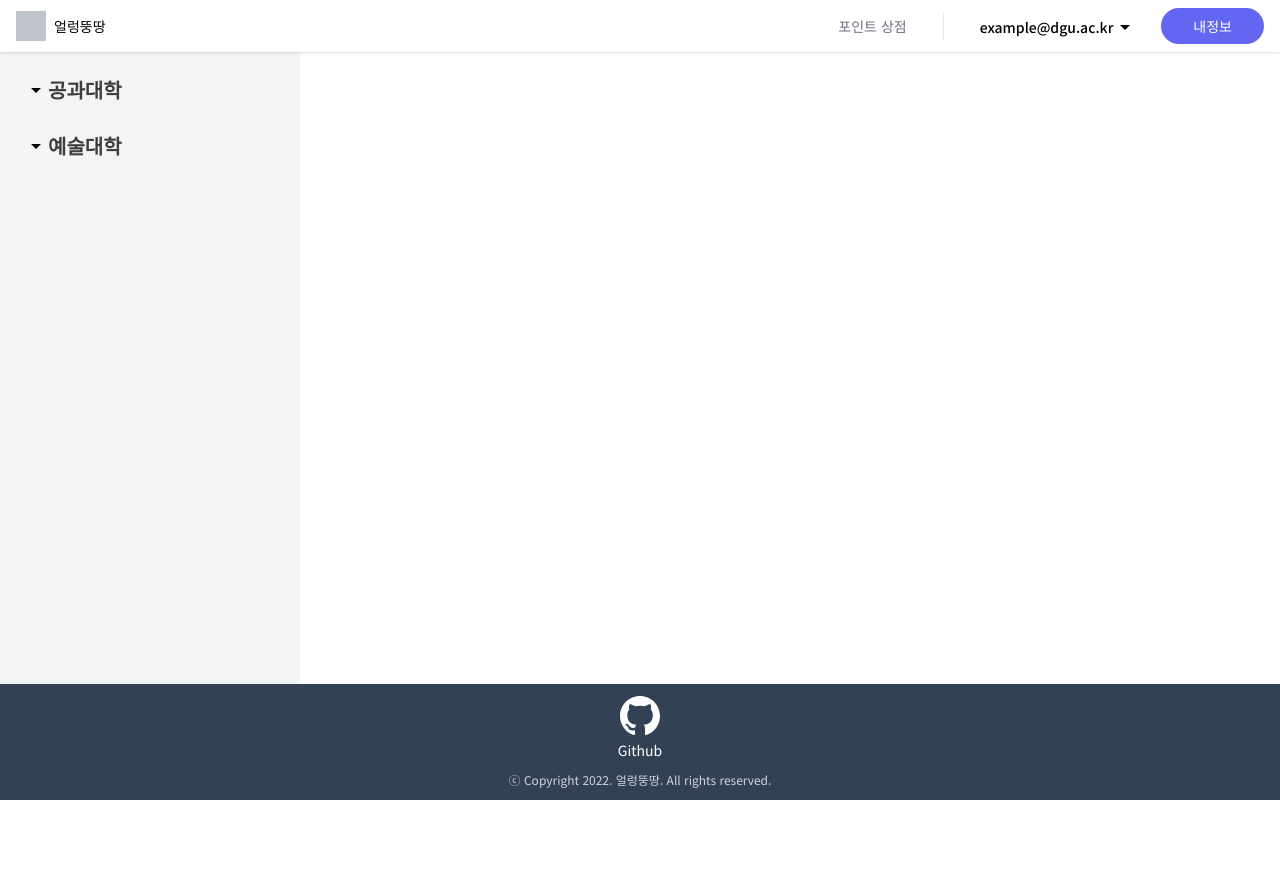
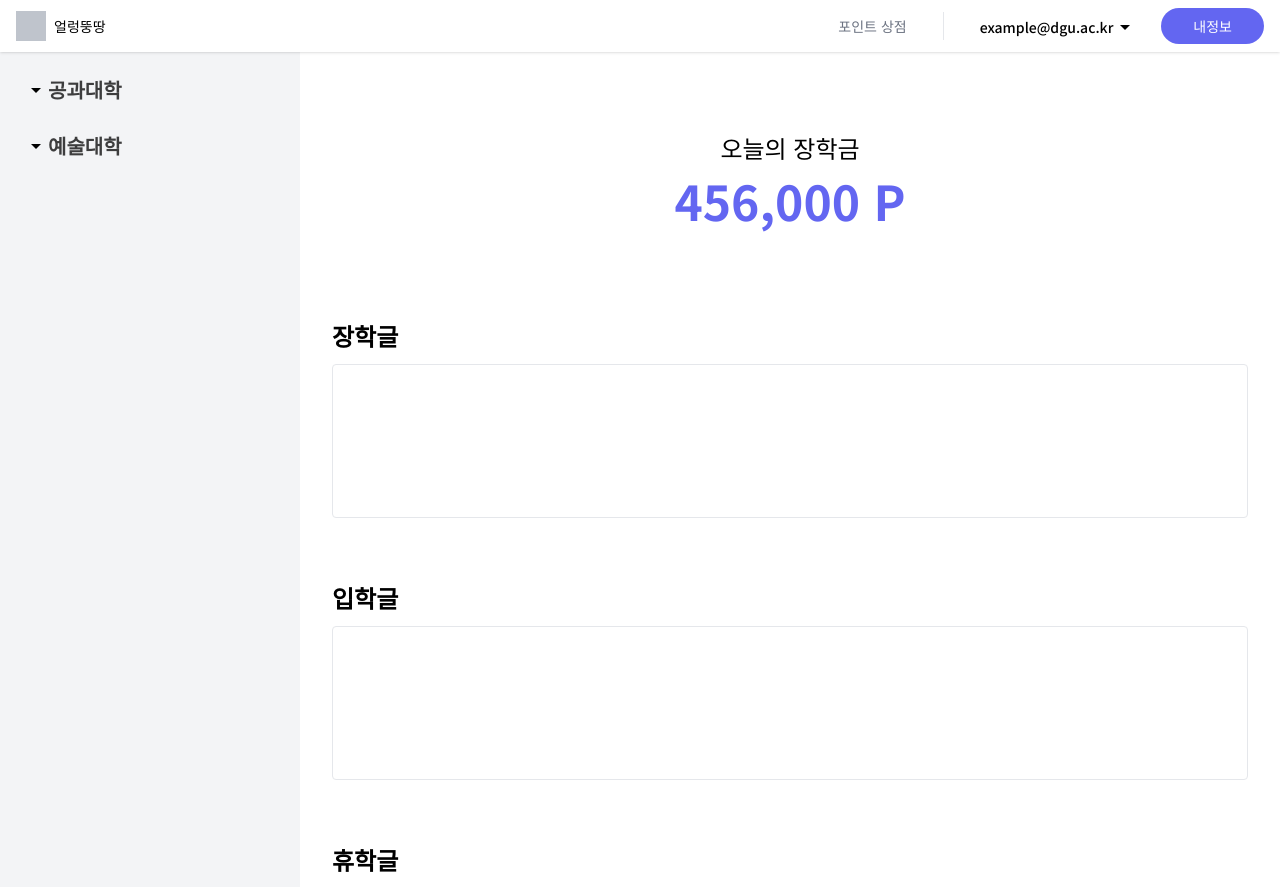
Before and after one commit to SWEngineering-Daze/rewards-based-QnA-flatform-for-undergraduate, a Nuxt app in the folder client/: page / in a window 1280 px wide. Shown: the top 887 px of the page. Before the commit the page ends 800 px from the top, so only its background shows below. Built offline with nearby package versions, Linux system fonts and the light colour scheme.

Commit message:
기본 메인페이지 (더미)

```diff
--- a/client/pages/index.vue
+++ b/client/pages/index.vue
@@ -1,3 +1,44 @@
+<script lang="ts" setup>
+const numberFormatter = Intl.NumberFormat('ko-KR');
+
+const todayScholarship = 456000;
+</script>
+
 <template>
-  <div></div>
+  <div class="py-12 px-8">
+    <div class="text-center my-8 mb-24">
+      <div class="text-2xl font-medium mb-3">오늘의 장학금</div>
+      <div class="text-5xl text-indigo-500 font-bold">{{ numberFormatter.format(todayScholarship) }} P</div>
+    </div>
+    <div class="mb-16">
+      <div class="text-2xl font-bold mb-3">장학글</div>
+      <div class="rounded bg-50 border border-gray-200 py-4 px-6">
+        <br />
+        <br />
+        <br />
+        <br />
+        <br />
+      </div>
+    </div>
+    <div class="mb-16">
+      <div class="text-2xl font-bold mb-3">입학글</div>
+      <div class="rounded bg-50 border border-gray-200 py-4 px-6">
+        <br />
+        <br />
+        <br />
+        <br />
+        <br />
+      </div>
+    </div>
+    <div class="mb-16">
+      <div class="text-2xl font-bold mb-3">휴학글</div>
+      <div class="rounded bg-50 border border-gray-200 py-4 px-6">
+        <br />
+        <br />
+        <br />
+        <br />
+        <br />
+      </div>
+    </div>
+  </div>
 </template>
```
